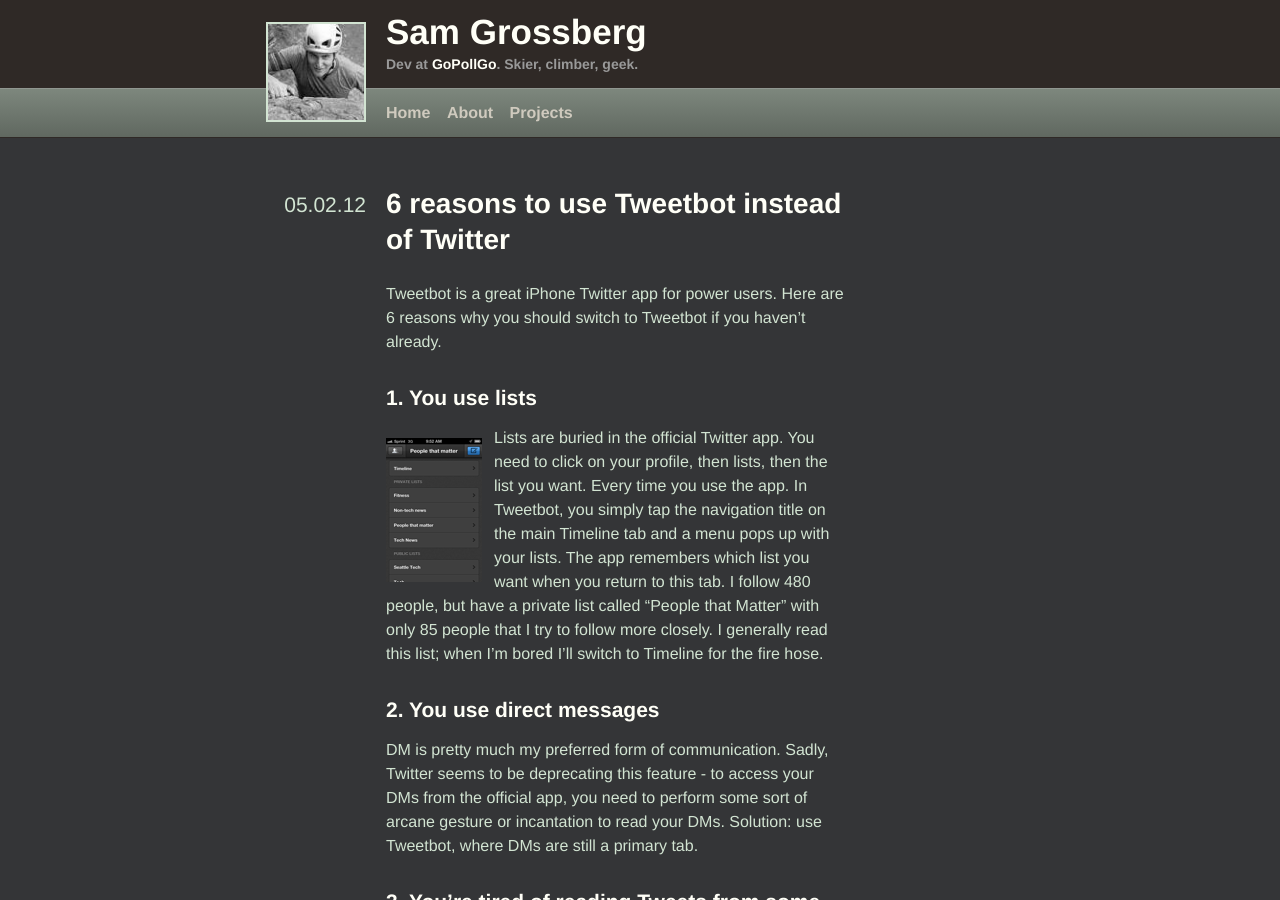
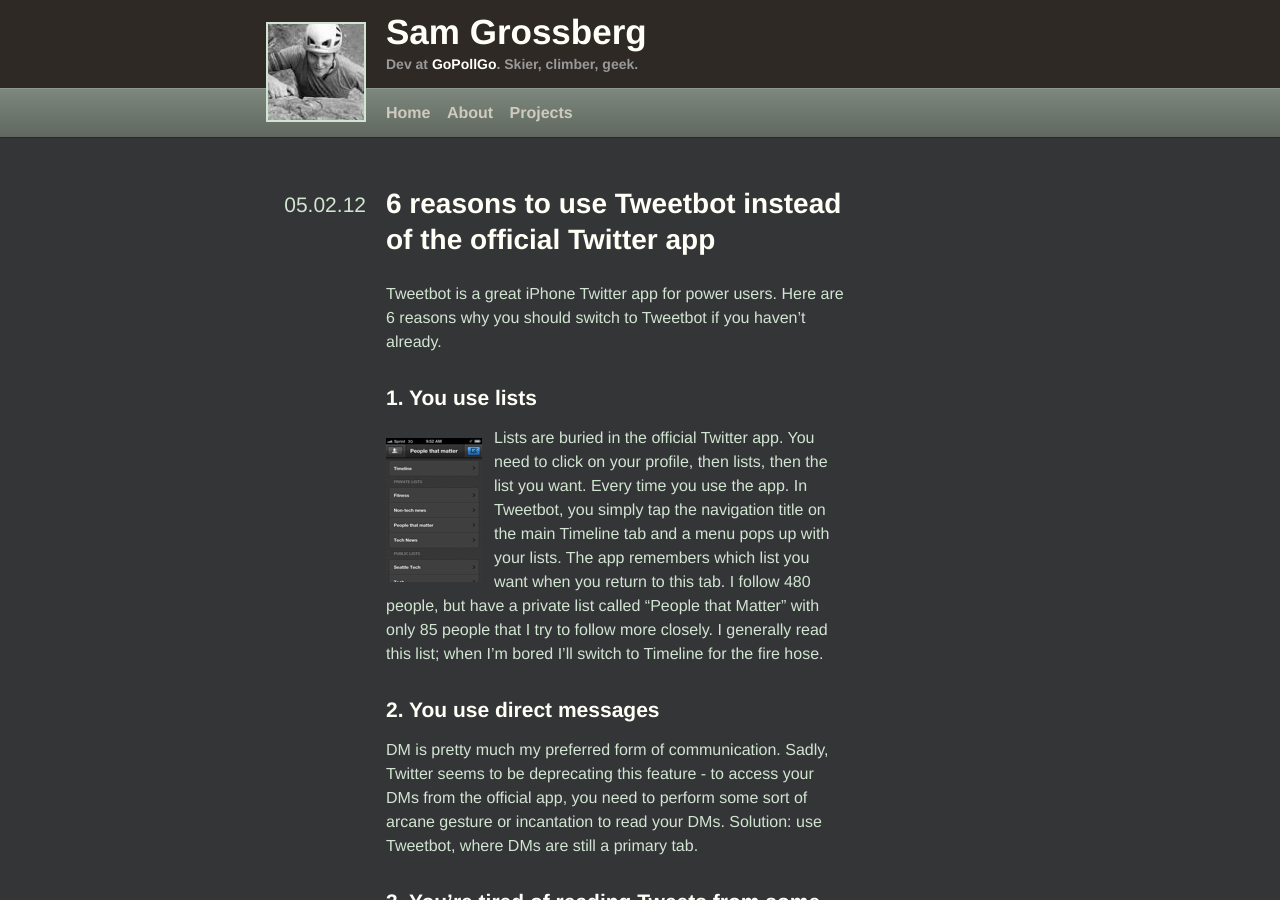
Before and after one commit to samgro/samgro.github.com, a Jekyll site: the page built from _posts/2012-05-02-6-reasons-to-use-tweetbot-instead-of-twitter.md, in a window 1280 px wide and 900 px high. Built offline with Jekyll 4.4.1, drawn with Linux system fonts in a browser that asks for light colours; nearby versions of some CDN libraries; comment, search, counter and statistics services are not loaded.

Commit message:
Tweetbot title edit

```diff
--- a/_posts/2012-05-02-6-reasons-to-use-tweetbot-instead-of-twitter.md
+++ b/_posts/2012-05-02-6-reasons-to-use-tweetbot-instead-of-twitter.md
@@ -1,6 +1,6 @@
 ---
 layout: post
-title: 6 reasons to use Tweetbot instead of Twitter
+title: 6 reasons to use Tweetbot instead of the official Twitter app
 description: Tweetbot is a great iPhone Twitter app for power users. Here are 8 reasons why you should switch to Tweetbot if you haven't already.
 ---
 Tweetbot is a great iPhone Twitter app for power users. Here are 6 reasons why you should switch to Tweetbot if you haven't already.
```
